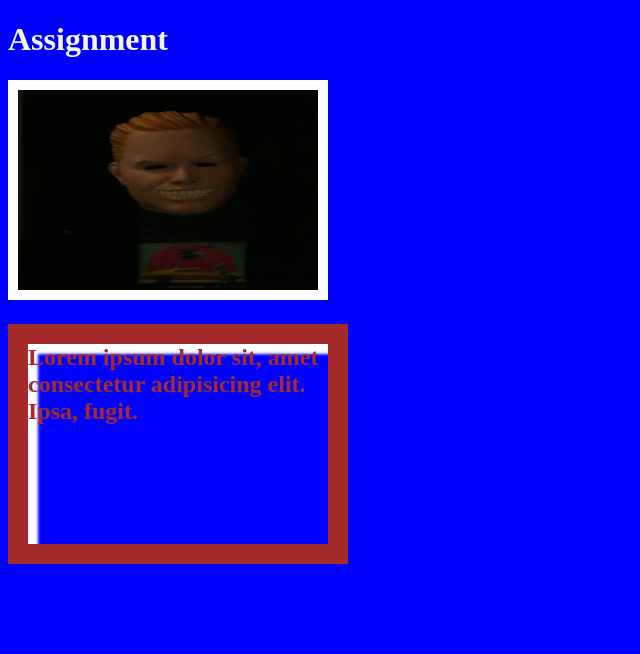
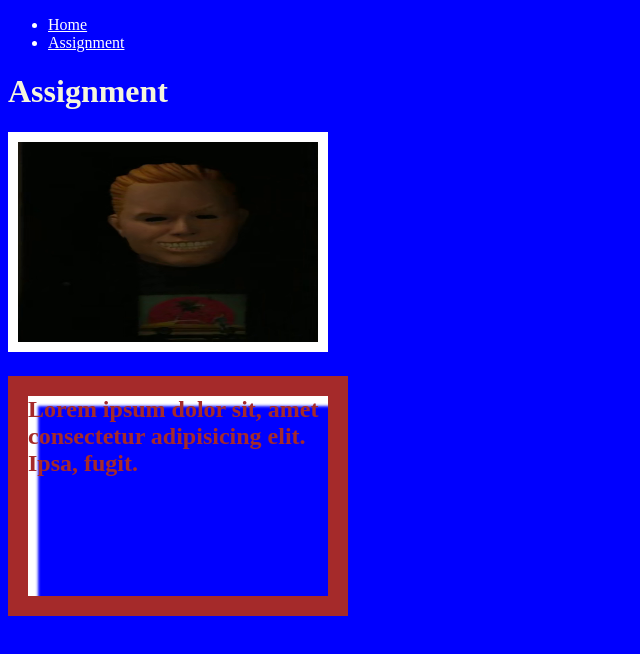
Before and after one commit to Man-Kalloxv/orangeproject, a plain HTML site: page white.html in a window 1280 px wide. Shown: the whole page, without its empty margins (0-640 px from the left). Drawn offline with Linux system fonts and the light colour scheme.

Commit message:
added anchor tags to html files

```diff
--- a/black.css
+++ b/black.css
@@ -14,3 +14,9 @@ h2{
     border: 20px solid brown;
     box-shadow: inset 10px 10px 3px white;
 }
+ul{
+    color: white;
+}
+a{
+    color: white;
+}
--- a/white.html
+++ b/white.html
@@ -7,6 +7,14 @@
     <link rel="stylesheet" href="black.css">
 </head>
 <body>
+    <ul>
+        <li>
+          <a href="index.html">Home</a>
+        </li>
+        <li>
+          <a href="white.html">Assignment</a>
+        </li>
+      </ul>
     <h1>
         Assignment
     </h1>
```
Also changed, not shown: index.html (+9 -0 lines).
